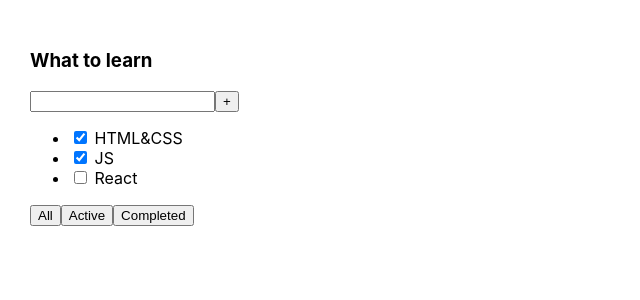
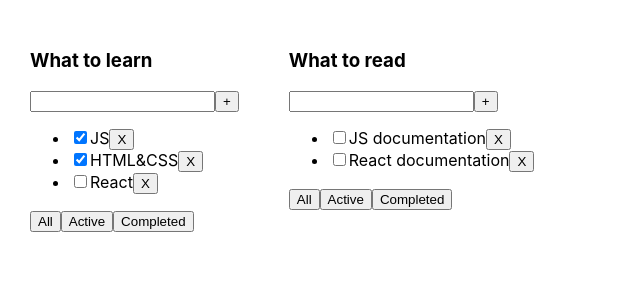
Before and after one commit to DmitryIsTrying/todolist, a React (Create React App) app: page / in a window 1280 px wide. Shown: the top 300 px of the page, without its empty margins (0-640 px from the left). Built offline with nearby package versions, Linux system fonts and the light colour scheme.

Commit message:
Todolist component

```diff
--- a/src/App.tsx
+++ b/src/App.tsx
@@ -1,32 +1,44 @@
 import React from "react";
 import "./App.css";
+import { tasksPropsType, Todolist } from "./components/todolist/Todolist";
+import { title } from "process";
+
+const tasks1: Array<tasksPropsType> = [
+  {
+    id: 1,
+    title: "JS",
+    isDone: true,
+  },
+  {
+    id: 2,
+    title: "HTML&CSS",
+    isDone: true,
+  },
+  {
+    id: 3,
+    title: "React",
+    isDone: false,
+  },
+];
+
+const tasks2: Array<tasksPropsType> = [
+  {
+    id: 1,
+    title: "JS documentation",
+    isDone: false,
+  },
+  {
+    id: 2,
+    title: "React documentation",
+    isDone: false,
+  },
+];
 
 function App() {
   return (
     <div className="App">
-      <div>
-        <h3>What to learn</h3>
-        <div>
-          <input />
-          <button>+</button>
-        </div>
-        <ul>
-          <li>
-            <input type="checkbox" checked={true} /> <span>HTML&CSS</span>
-          </li>
-          <li>
-            <input type="checkbox" checked={true} /> <span>JS</span>
-          </li>
-          <li>
-            <input type="checkbox" checked={false} /> <span>React</span>
-          </li>
-        </ul>
-        <div>
-          <button>All</button>
-          <button>Active</button>
-          <button>Completed</button>
-        </div>
-      </div>
+      <Todolist title="What to learn" tasks={tasks1} />
+      <Todolist title="What to read" tasks={tasks2} />
     </div>
   );
 }
--- /dev/null
+++ b/src/components/todolist/Todolist.tsx
@@ -0,0 +1,46 @@
+import React from "react";
+
+export type tasksPropsType = {
+  id: number;
+  title: string;
+  isDone: boolean;
+};
+
+type TodolistPropsType = {
+  title: string;
+  tasks: Array<tasksPropsType>;
+};
+
+export const Todolist = (props: TodolistPropsType) => {
+  return (
+    <div>
+      <h3>{props.title}</h3>
+      <div>
+        <input />
+        <button>+</button>
+      </div>
+      <ul>
+        {props.tasks.map((e) => {
+          return (
+            <li>
+              <input type="checkbox" checked={e.isDone} />
+              <span>{e.title}</span>
+              <button
+                onClick={() => {
+                  alert(e.id);
+                }}
+              >
+                X
+              </button>
+            </li>
+          );
+        })}
+      </ul>
+      <div>
+        <button>All</button>
+        <button>Active</button>
+        <button>Completed</button>
+      </div>
+    </div>
+  );
+};
```
